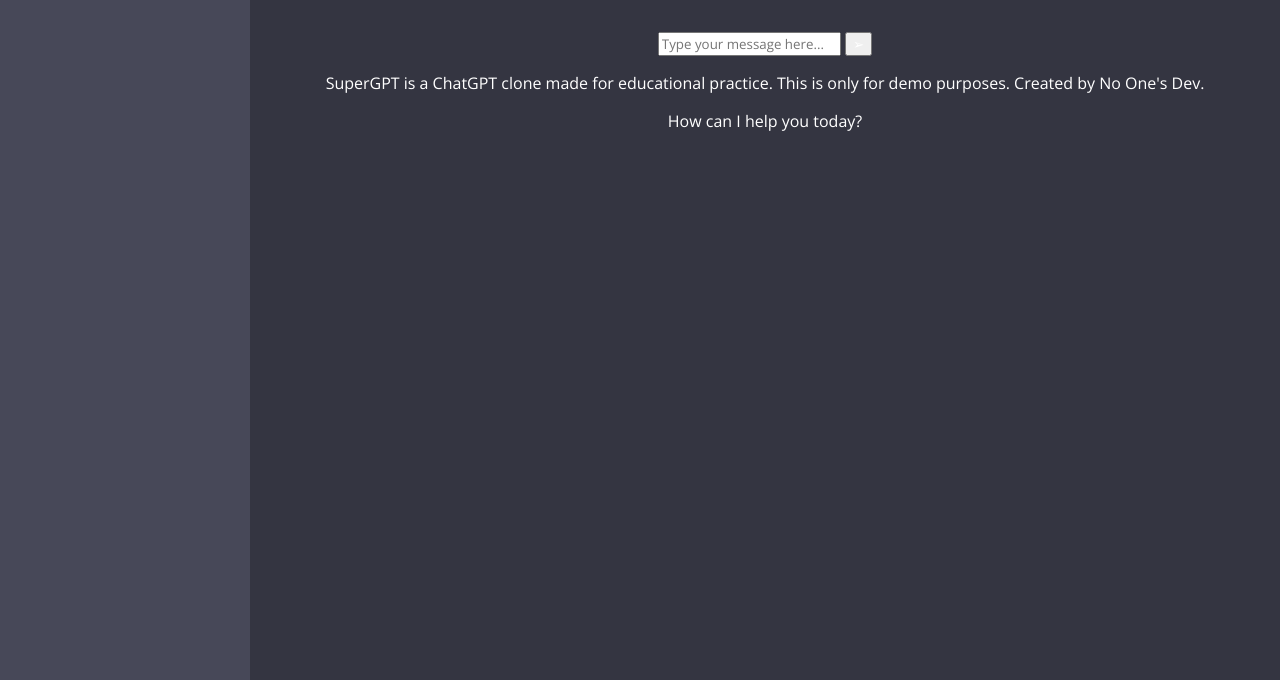
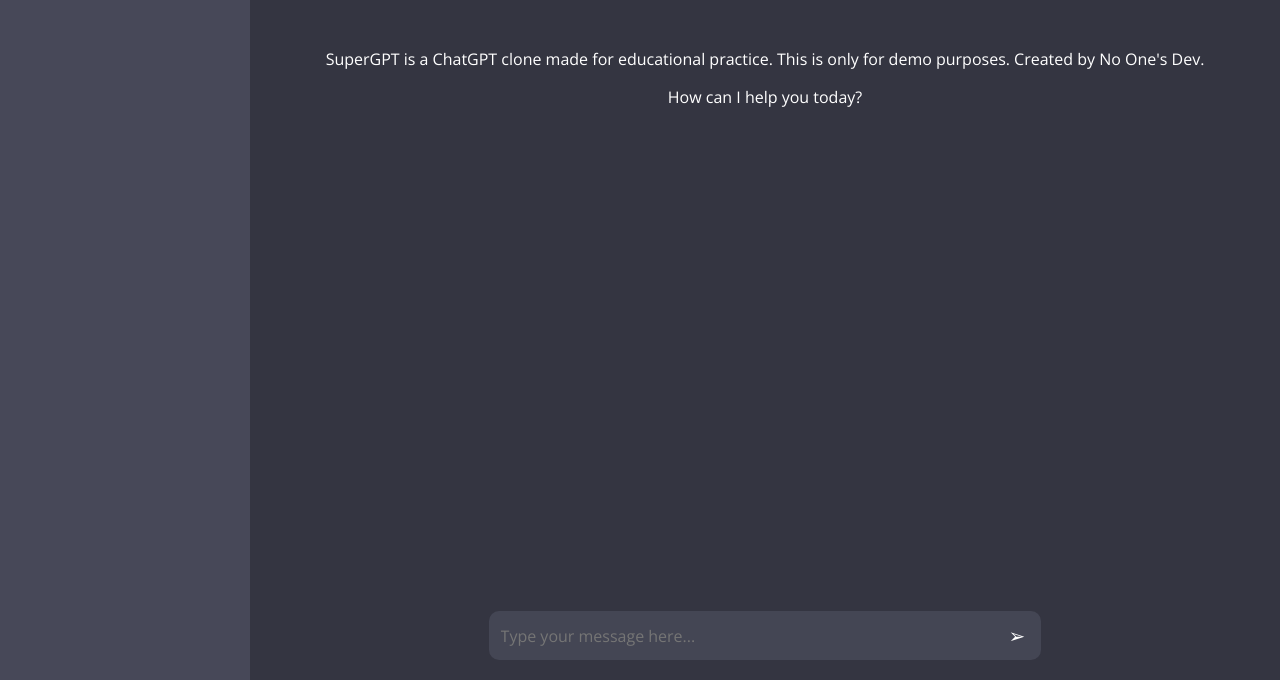
Before and after one commit to meshackyaro/chatGPT-clone, a plain HTML site: page index.html in a window 1280 px wide. Shown: the part 120-800 px from the top of the page. Drawn offline with nearby package versions, Linux system fonts and the light colour scheme.

Commit message:
bottom-section, input container,submit btn

```diff
--- a/styles.css
+++ b/styles.css
@@ -1,4 +1,4 @@
-@import url('https://fonts.googleapis.com/css2?family=Open+Sans:wght@300..800&display=swap');
+@import url("https://fonts.googleapis.com/css2?family=Open+Sans:wght@300..800&display=swap");
 
 * {
   color: #fff;
@@ -57,3 +57,38 @@ h1 {
   font-size: 33px;
   font-weight: 600;
 }
+.bottom-section {
+  width: 100%;
+  position: fixed;
+  bottom: 20px;
+  display: flex;
+  justify-content: center;
+}
+.input-container {
+  display: flex;
+  align-items: center;
+  background: #444654;
+  padding: 10px;
+  border-radius: 10px;
+}
+
+input {
+  background: none;
+  border: none;
+  outline: none;
+  color: white;
+  font-size: 16px;
+  width: 500px;
+}
+
+#submit {
+  background: transparent;
+  border: none;
+  cursor: pointer;
+  font-size: 20px;
+  padding-left: 10px;
+  transition: 0.3s ease-in-out;
+}
+#submit:hover {
+  transform: scale(1.5);
+}
```
